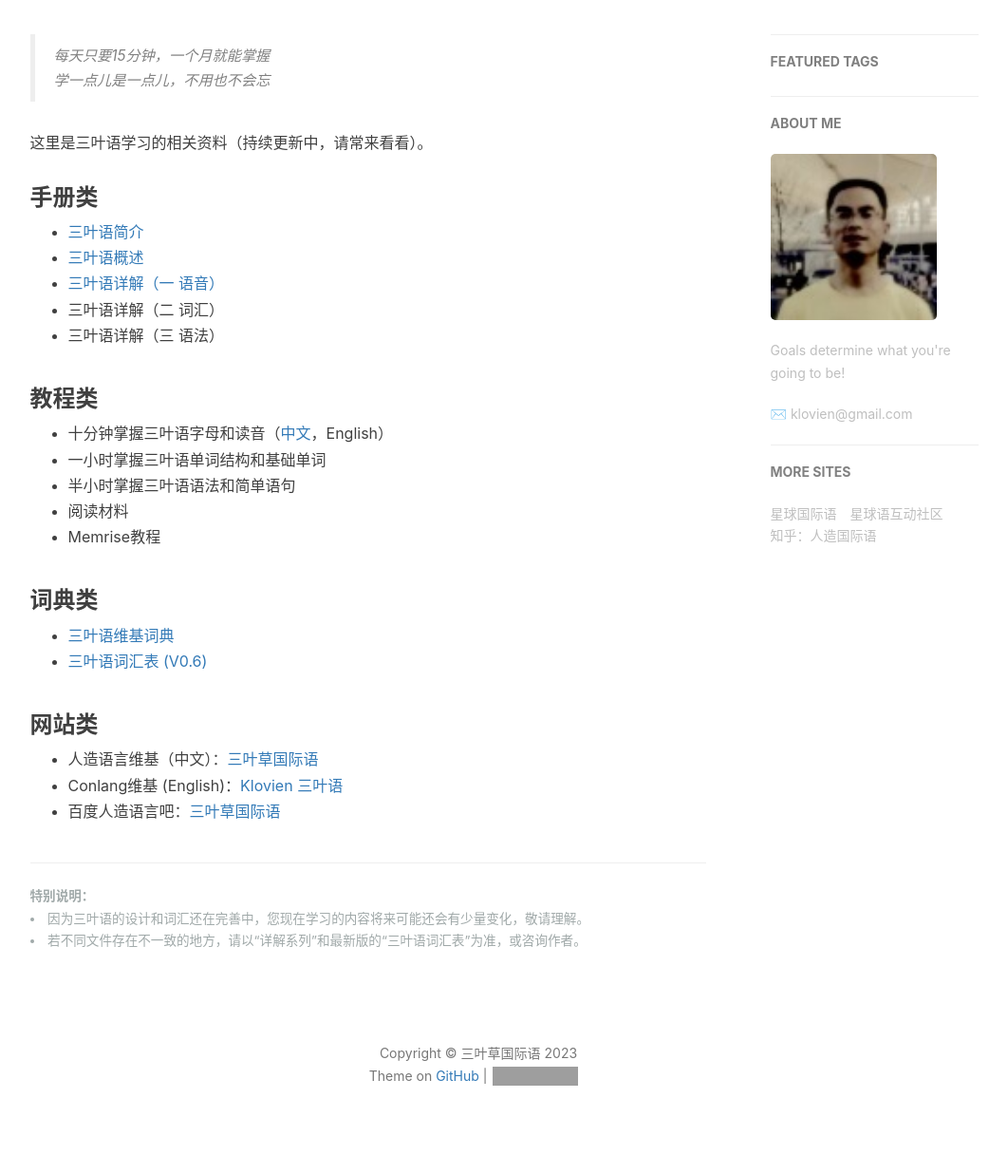
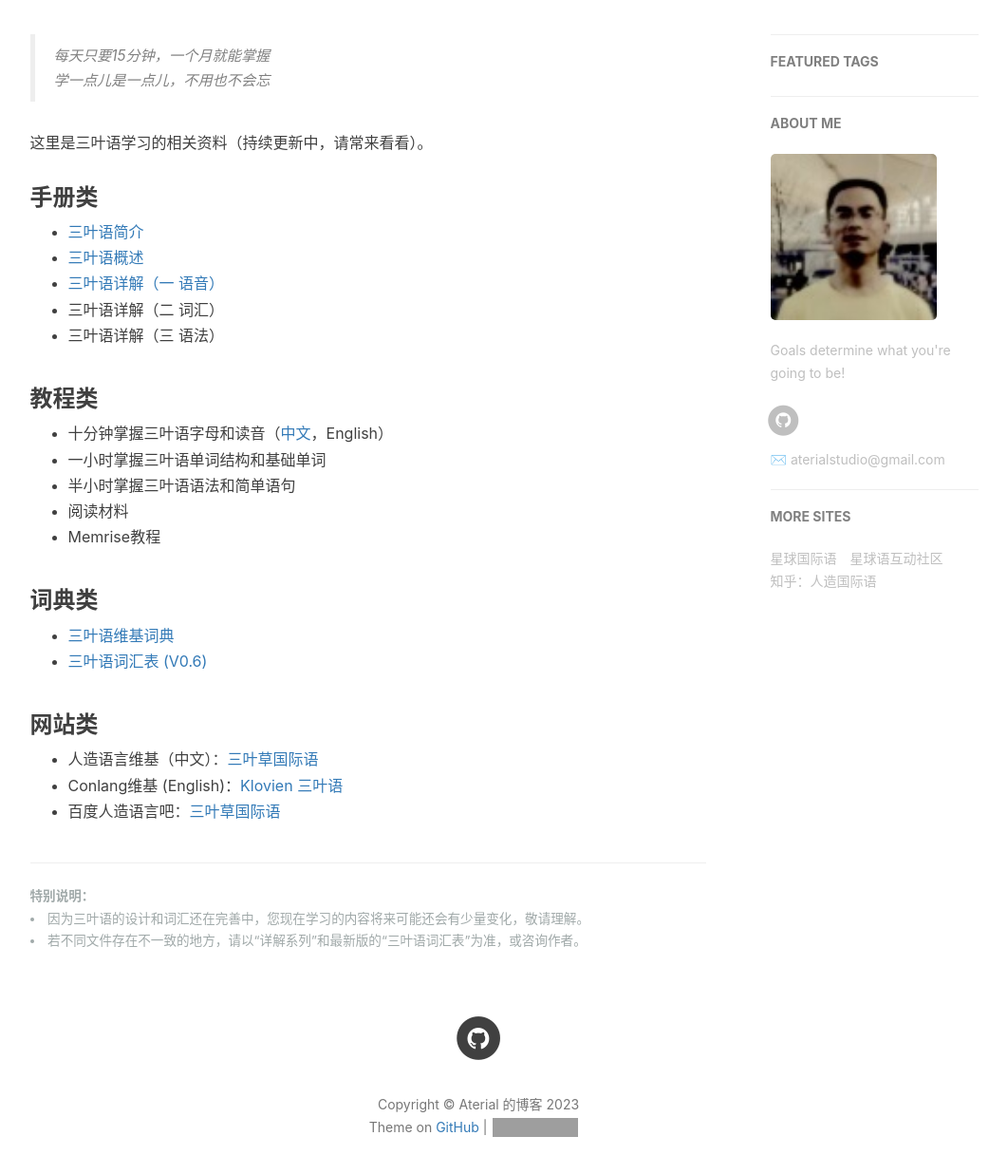
Before and after one commit to AterialCN/aterialcn.github.io, a Jekyll site: the page built from 1-resources.html, in a window 1280 px wide and 1400 px high, scrolled down 313 px, cut to the strip 109-1345 px from the top of the window. Shown: the whole strip at 95% size, without its empty margins (136-1198 px from the left). Built offline with Jekyll 4.4.1, drawn with Linux system fonts in a browser that asks for light colours; nearby versions of some CDN libraries; comment, search, counter and statistics services are not loaded; some of the changed lines change nothing that is shown; grey boxes are pictures that could not be loaded.

Commit message:
Update _config.yml

```diff
--- a/_config.yml
+++ b/_config.yml
@@ -1,13 +1,13 @@
 # Site settings
-title: 三叶草国际语
-SEOTitle: 三叶草国际语 - 让沟通更容易
+title: Aterial 的博客
+SEOTitle: Aterial 的博客
 header-img: img/post-bg-desk.jpg
-email: klovien@gmail.com
-description: "中西融合, 即学即会, 从此不再辛苦背单词"
-keyword: "人工语言, 国际语, 世界语, 三叶草国际语, 三叶语"
-url: "https://klovien.github.io"          # your host, for absolute URL
+email: aterialstudio@gmail.com
+description: "原神，启动！"
+keyword: "我的世界，编程"
+url: "https://aterialcn.github.io"          # your host, for absolute URL
 baseurl: ""      # for example, '/blog' if your blog hosted on 'host/blog'
-github_repo: "https://github.com/klovien/klovien.github.io.git" # you code repository
+github_repo: "https://github.com/aterialcn/aterial.github.io.git" # you code repository
 
 # Sidebar settings
 sidebar: true                           # whether or not using Sidebar.
@@ -20,7 +20,7 @@ sidebar-avatar: /img/about-HJ.jpg      # use absolute URL, seeing it's used in b
 RSS: false
 # weibo_username:     qiubaiying
 # zhihu_username:     qiubaiying
-# github_username:    qiubaiying
+github_username:    AterialCN
 # facebook_username:  baiying.qiu.7
 # jianshu_username:   e71990ada2fd
 # twitter_username:   qiubaiying
```
